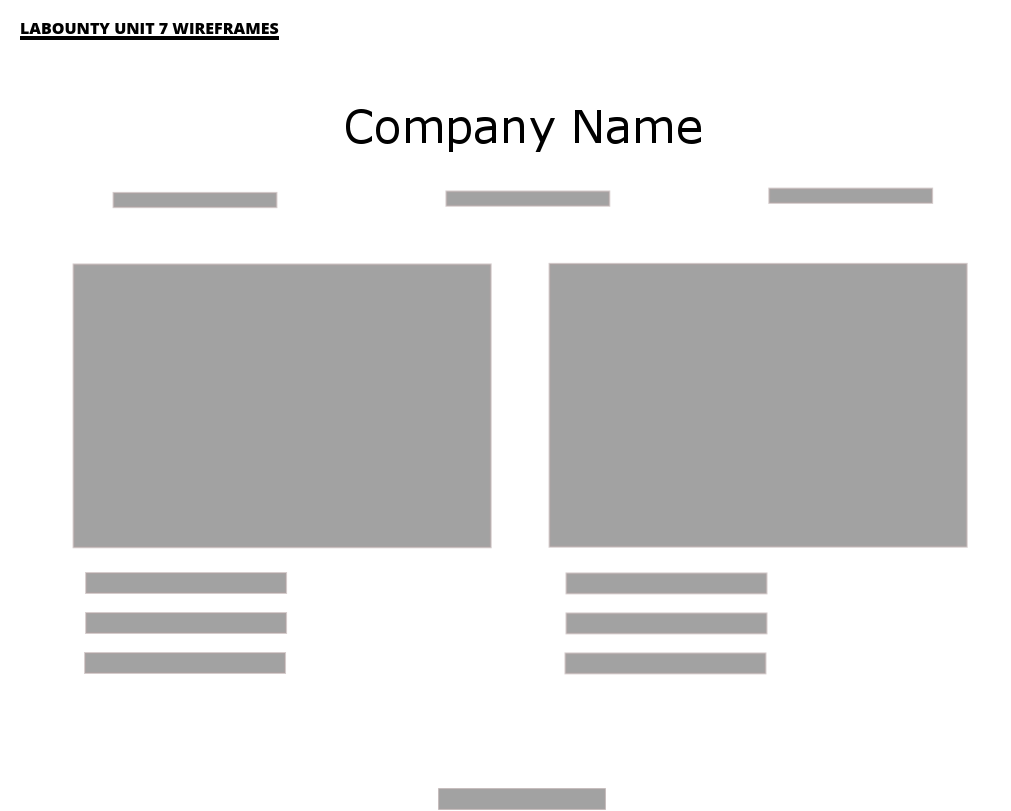
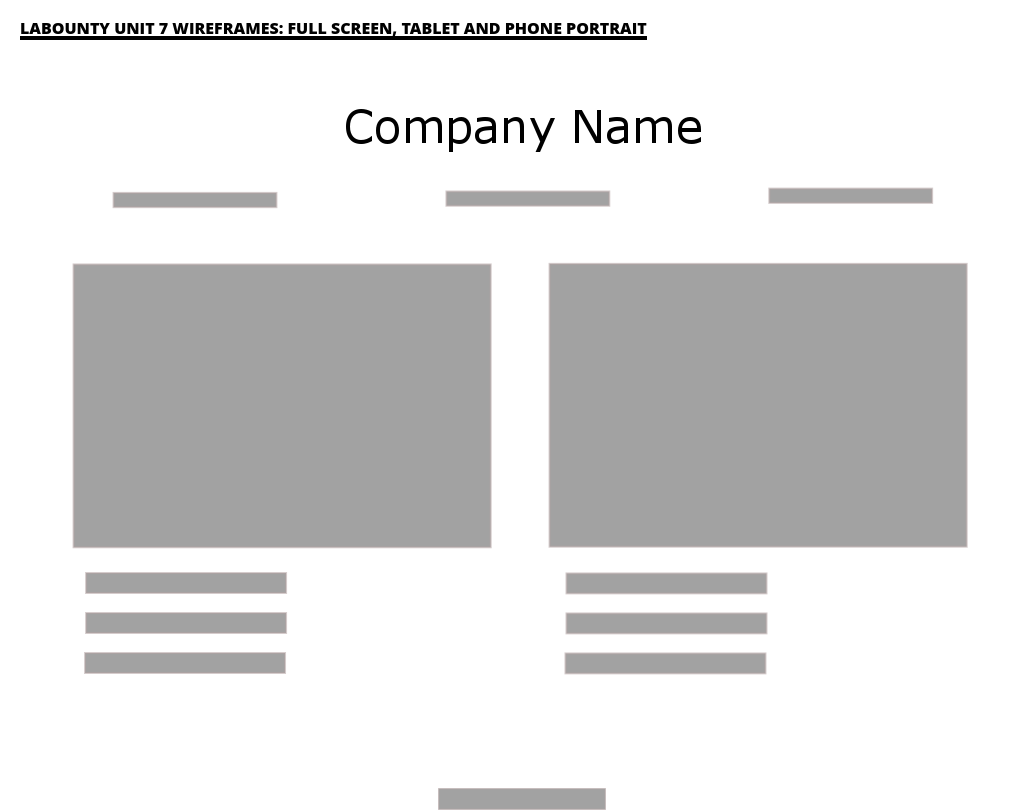
Before and after one commit to labounty1/labounty1.github.io, a plain HTML site: page Unit_7/index.html in a window 1280 px wide. Shown: the top 811 px of the page, without its empty margins (0-1011 px from the left). Drawn offline with Linux system fonts and the light colour scheme.

Commit message:
Unit 7 Update

```diff
--- a/Unit_7/index.html
+++ b/Unit_7/index.html
@@ -8,7 +8,7 @@
 	</head>
 
 	<header>
-		<h1>LaBounty Unit 7 Wireframes</h1>
+		<h1>LaBounty Unit 7 Wireframes: Full Screen, Tablet and Phone Portrait</h1>
 	</header>
 
 	<body>
```
